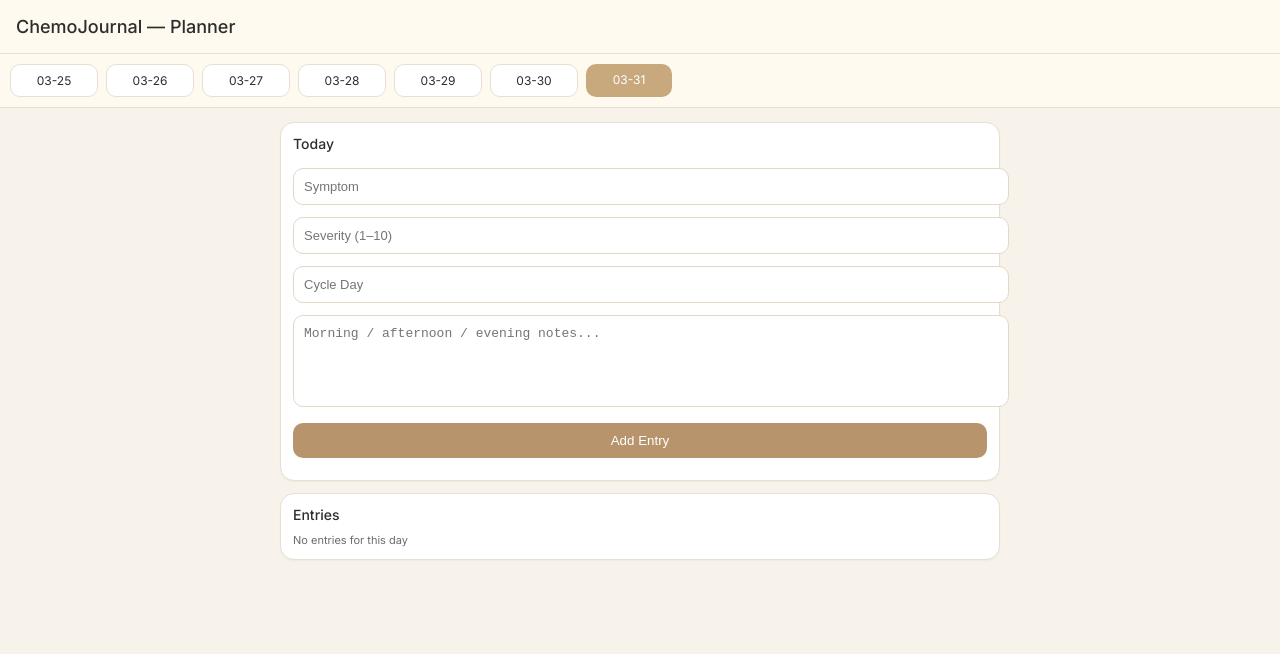
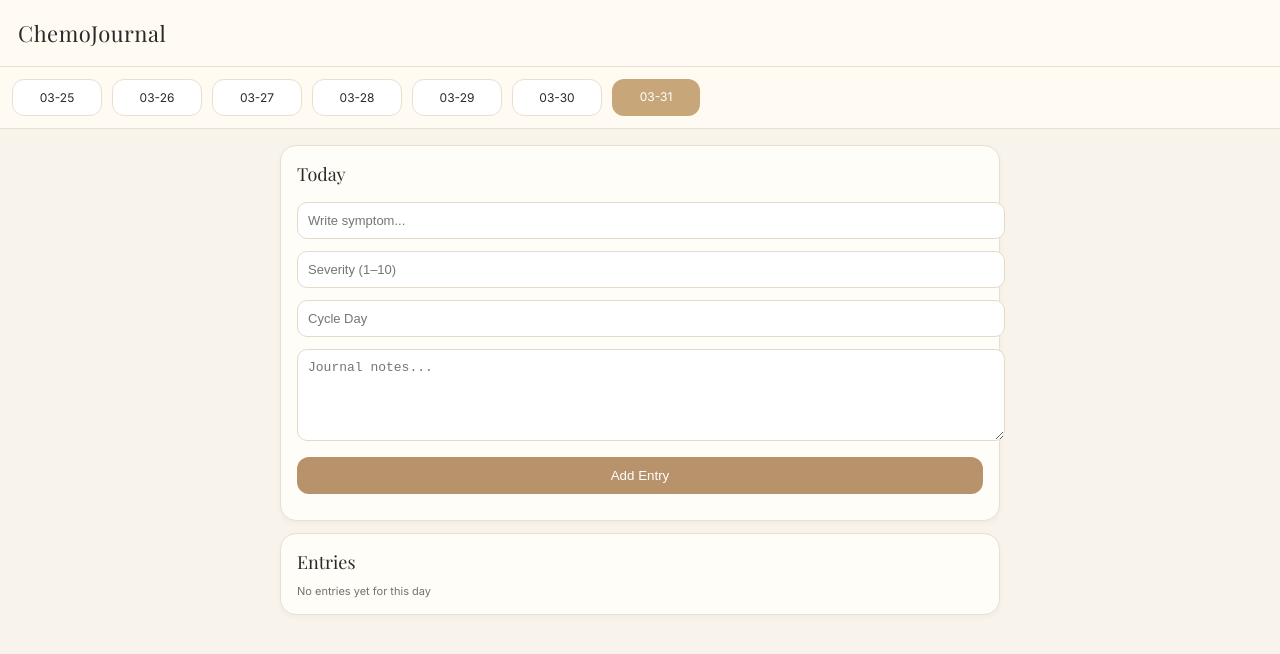
Before and after one commit to geckofactor/ChemoJournal, a plain HTML site: page public/index.html in a window 1280 px wide. Drawn offline with nearby package versions, Linux system fonts and the light colour scheme.

Commit message:
Update index.html

```diff
--- a/public/index.html
+++ b/public/index.html
@@ -5,46 +5,48 @@
   <title>ChemoJournal</title>
   <meta name="viewport" content="width=device-width, initial-scale=1.0" />
 
-  <link href="https://fonts.googleapis.com/css2?family=Inter:wght@300;400;500&display=swap" rel="stylesheet">
+  <link href="https://fonts.googleapis.com/css2?family=Inter:wght@300;400;500&family=Playfair+Display:wght@400;500&display=swap" rel="stylesheet">
 
   <style>
     body {
       margin: 0;
       font-family: 'Inter', sans-serif;
-      background: #f7f3ea;
-      color: #2d2d2d;
+      background: #f8f4ec;
+      color: #2a2a2a;
     }
 
     header {
-      padding: 16px;
-      background: #fffaf0;
-      border-bottom: 1px solid #e7dfd2;
-      font-weight: 500;
-      font-size: 18px;
+      padding: 18px;
+      font-family: 'Playfair Display', serif;
+      font-size: 22px;
+      background: #fffaf2;
+      border-bottom: 1px solid #e8dfd1;
+      letter-spacing: 0.5px;
     }
 
     .calendar {
       display: flex;
+      gap: 10px;
+      padding: 12px;
       overflow-x: auto;
-      gap: 8px;
-      padding: 10px;
-      background: #fffaf0;
-      border-bottom: 1px solid #e7dfd2;
+      background: #fffaf2;
+      border-bottom: 1px solid #e8dfd1;
     }
 
     .day {
-      min-width: 70px;
-      padding: 8px;
+      min-width: 68px;
       text-align: center;
-      border-radius: 10px;
-      border: 1px solid #e7dfd2;
-      background: white;
+      padding: 10px;
+      border-radius: 12px;
+      background: #ffffff;
+      border: 1px solid #e8dfd1;
+      font-size: 12px;
       cursor: pointer;
-      font-size: 12px;
+      transition: all 0.2s ease;
     }
 
     .day.active {
-      background: #c8a97e;
+      background: #c7a77a;
       color: white;
       border: none;
     }
@@ -52,22 +54,22 @@
     .container {
       max-width: 720px;
       margin: auto;
-      padding: 14px;
+      padding: 16px;
     }
 
-    .card {
-      background: white;
-      border: 1px solid #e7dfd2;
-      border-radius: 14px;
-      padding: 12px;
-      margin-bottom: 12px;
-      box-shadow: 0 1px 2px rgba(0,0,0,0.04);
+    /* ✨ Paper page feel */
+    .page {
+      background: #fffdf8;
+      border: 1px solid #e8dfd1;
+      border-radius: 16px;
+      padding: 16px;
+      box-shadow: 0 2px 6px rgba(0,0,0,0.04);
     }
 
-    h3 {
-      margin: 0 0 10px 0;
-      font-size: 14px;
-      font-weight: 500;
+    .title {
+      font-family: 'Playfair Display', serif;
+      font-size: 18px;
+      margin-bottom: 10px;
     }
 
     input, textarea {
@@ -75,49 +77,49 @@
       margin: 6px 0;
       padding: 10px;
       border-radius: 10px;
-      border: 1px solid #e3d8c8;
+      border: 1px solid #e5dac8;
+      background: #fff;
       font-size: 13px;
     }
 
     textarea {
       height: 70px;
-      resize: none;
     }
 
     button {
       width: 100%;
-      padding: 10px;
-      border-radius: 10px;
+      padding: 11px;
+      border-radius: 12px;
       border: none;
-      background: #b8946d;
+      background: #b8926b;
       color: white;
       font-weight: 500;
+      margin-top: 6px;
       cursor: pointer;
-      margin-top: 6px;
     }
 
     .entry {
-      padding: 10px;
-      border-bottom: 1px dashed #e3d8c8;
-      font-size: 13px;
-    }
-
-    .meta {
-      font-size: 11px;
-      opacity: 0.7;
-    }
-
-    .section {
-      margin-bottom: 10px;
+      padding: 12px;
+      border-bottom: 1px dashed #e5dac8;
     }
 
     .pill {
       display: inline-block;
       padding: 2px 8px;
-      border-radius: 20px;
-      background: #f0e6d6;
+      border-radius: 999px;
+      background: #f0e6d8;
       font-size: 11px;
-      margin-top: 4px;
+      margin-left: 6px;
+    }
+
+    .meta {
+      font-size: 11px;
+      opacity: 0.65;
+      margin-top: 2px;
+    }
+
+    .section {
+      margin-bottom: 10px;
     }
 
   </style>
@@ -125,27 +127,31 @@
 
 <body>
 
-<header>ChemoJournal — Planner</header>
+<header>ChemoJournal</header>
 
 <div class="calendar" id="calendar"></div>
 
 <div class="container">
 
-  <div class="card">
-    <h3 id="selectedDateLabel">Today</h3>
+  <div class="page">
+
+    <div class="title" id="selectedDateLabel">Today</div>
 
     <div class="section">
-      <input id="symptom" placeholder="Symptom" />
+      <input id="symptom" placeholder="Write symptom..." />
       <input id="severity" type="number" placeholder="Severity (1–10)" />
       <input id="cycleDay" type="number" placeholder="Cycle Day" />
-      <textarea id="notes" placeholder="Morning / afternoon / evening notes..."></textarea>
+      <textarea id="notes" placeholder="Journal notes..."></textarea>
 
       <button onclick="addEntry()">Add Entry</button>
     </div>
+
   </div>
 
-  <div class="card">
-    <h3>Entries</h3>
+  <div style="height:12px"></div>
+
+  <div class="page">
+    <div class="title">Entries</div>
     <div id="entries"></div>
   </div>
 
@@ -153,34 +159,33 @@
 
 <script>
   let data = JSON.parse(localStorage.getItem("chemoData") || "[]");
-
   let selectedDate = new Date().toISOString().split("T")[0];
 
-  function getLast7Days() {
-    let days = [];
-    for (let i = 6; i >= 0; i--) {
+  function last7() {
+    let arr = [];
+    for (let i=6;i>=0;i--) {
       let d = new Date();
-      d.setDate(d.getDate() - i);
-      days.push(d.toISOString().split("T")[0]);
+      d.setDate(d.getDate()-i);
+      arr.push(d.toISOString().split("T")[0]);
     }
-    return days;
+    return arr;
   }
 
   function renderCalendar() {
-    const cal = document.getElementById("calendar");
-    cal.innerHTML = "";
+    const c = document.getElementById("calendar");
+    c.innerHTML = "";
 
-    getLast7Days().forEach(date => {
-      const div = document.createElement("div");
-      div.className = "day" + (date === selectedDate ? " active" : "");
-      div.innerHTML = date.slice(5);
-      div.onclick = () => {
+    last7().forEach(date => {
+      let el = document.createElement("div");
+      el.className = "day" + (date === selectedDate ? " active" : "");
+      el.innerHTML = date.slice(5);
+      el.onclick = () => {
         selectedDate = date;
         document.getElementById("selectedDateLabel").innerText = date;
         renderCalendar();
         render();
       };
-      cal.appendChild(div);
+      c.appendChild(el);
     });
   }
 
@@ -191,14 +196,14 @@
     let filtered = data.filter(e => e.date === selectedDate);
 
     if (filtered.length === 0) {
-      container.innerHTML = "<div class='meta'>No entries for this day</div>";
+      container.innerHTML = "<div class='meta'>No entries yet for this day</div>";
       return;
     }
 
-    filtered.reverse().forEach(e => {
+    filtered.slice().reverse().forEach(e => {
       container.innerHTML += `
         <div class="entry">
-          <div><b>${e.symptom}</b> <span class="pill">${e.severity}/10</span></div>
+          <div><b>${e.symptom}</b><span class="pill">${e.severity}/10</span></div>
           <div class="meta">Cycle Day ${e.cycleDay}</div>
           <div>${e.notes}</div>
         </div>
@@ -207,12 +212,12 @@
   }
 
   function addEntry() {
-    const entry = {
+    let entry = {
       date: selectedDate,
-      symptom: document.getElementById("symptom").value,
-      severity: document.getElementById("severity").value,
-      cycleDay: document.getElementById("cycleDay").value,
-      notes: document.getElementById("notes").value,
+      symptom: symptom.value,
+      severity: severity.value,
+      cycleDay: cycleDay.value,
+      notes: notes.value,
       time: new Date().toISOString()
     };
 
@@ -221,10 +226,10 @@
     data.push(entry);
     localStorage.setItem("chemoData", JSON.stringify(data));
 
-    document.getElementById("symptom").value = "";
-    document.getElementById("severity").value = "";
-    document.getElementById("cycleDay").value = "";
-    document.getElementById("notes").value = "";
+    symptom.value = "";
+    severity.value = "";
+    cycleDay.value = "";
+    notes.value = "";
 
     render();
   }
```
